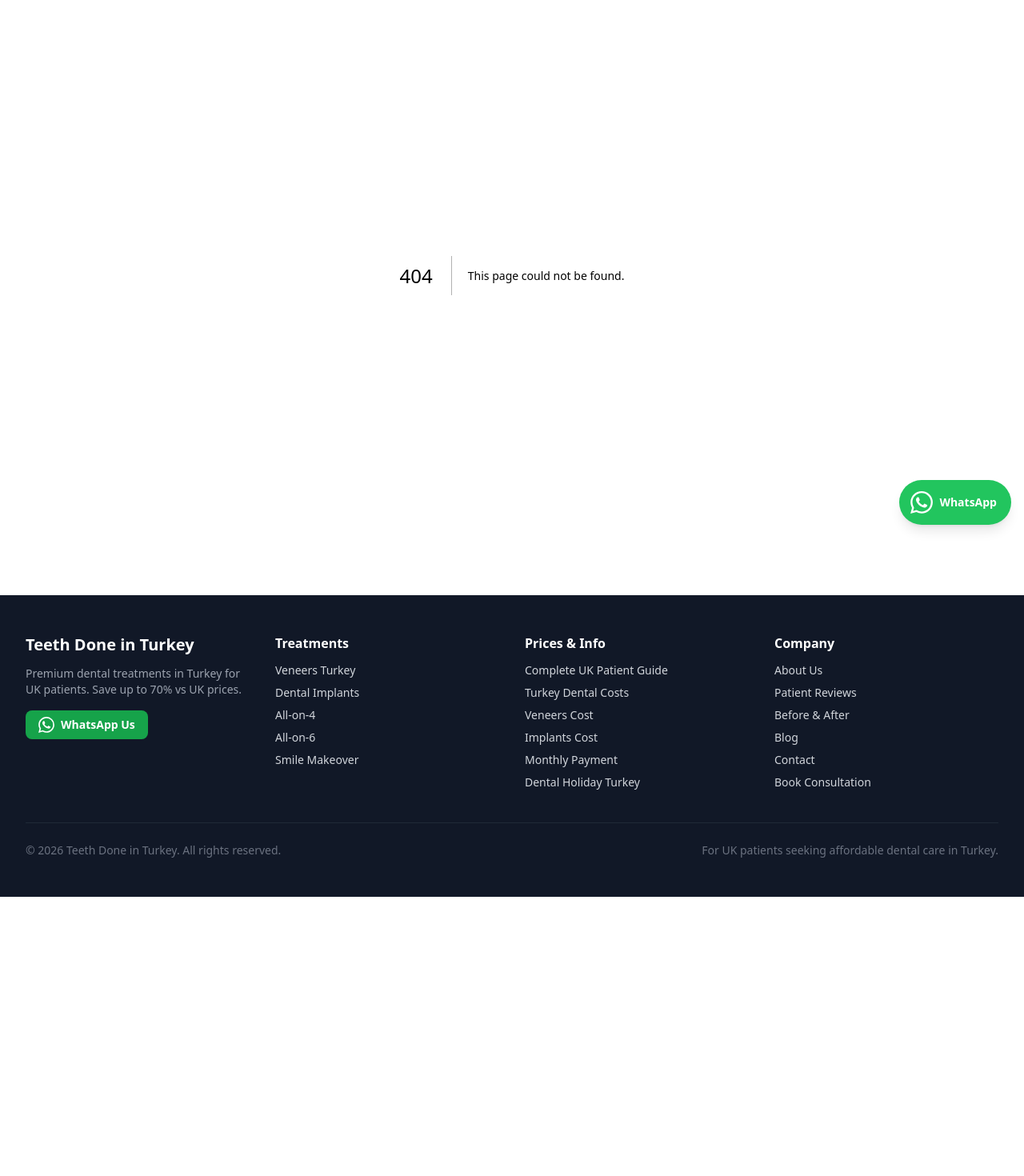
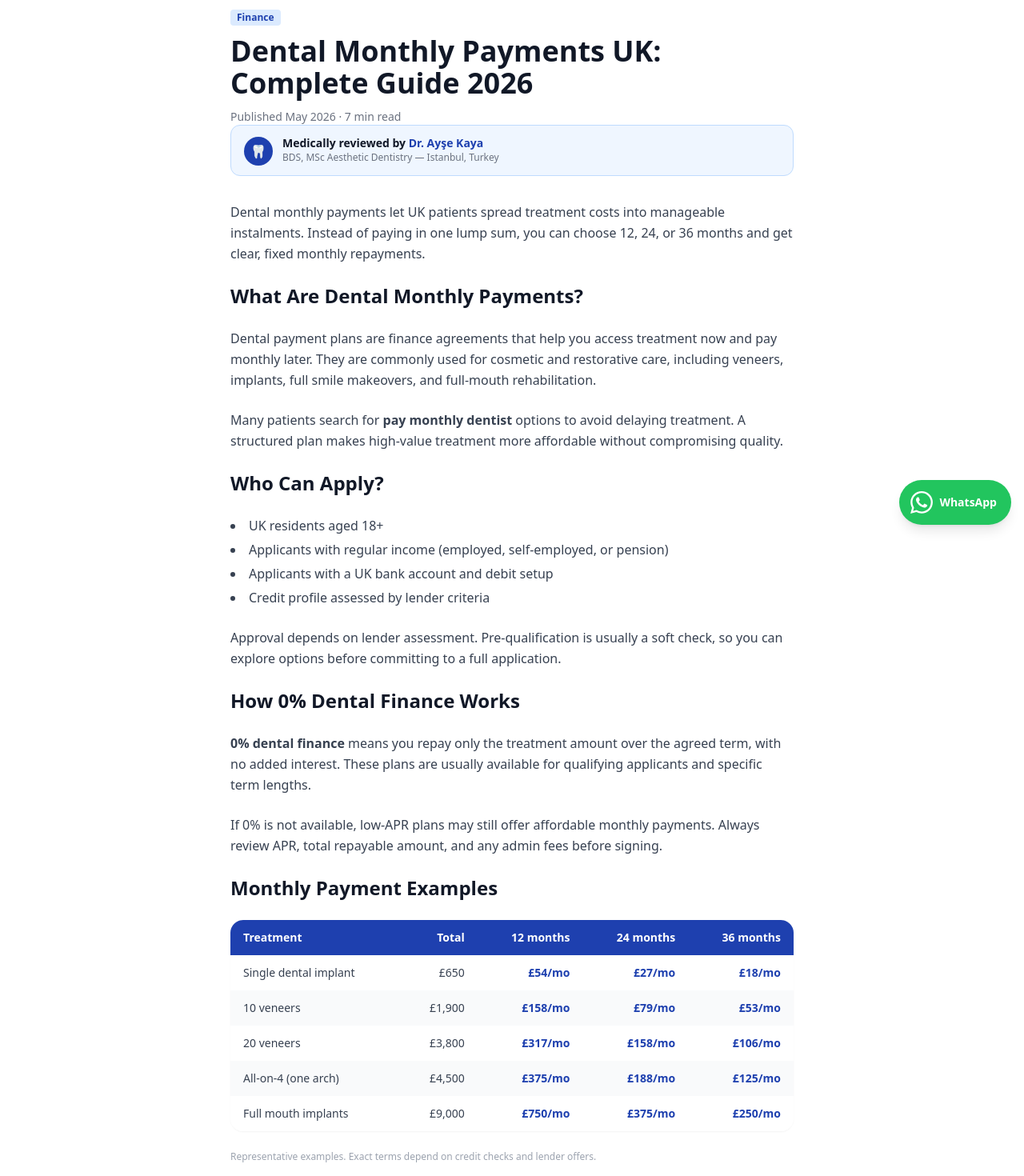
Before and after one commit to digiroiio-lgtm/teethdoneinturkey, a Next.js app: page /dental-monthly-payments-uk in a window 1280 px wide. Before the commit this address had no page. Shown: the part 120-1590 px from the top of the page at 80% size. Before the commit the page ends 1241 px from the top, so only its background shows below. Built offline with nearby package versions, Linux system fonts and the light colour scheme.

Commit message:
Add Dental Monthly Payments UK pillar page

```diff
--- a/src/app/blog/page.tsx
+++ b/src/app/blog/page.tsx
@@ -11,6 +11,7 @@ export const metadata: Metadata = {
 
 const posts = [
   // Finance cluster (growth hack - highlighted)
+  { href: "/dental-monthly-payments-uk", title: "Dental Monthly Payments UK: Complete Guide 2026", excerpt: "The pillar guide to dental monthly payments, 0% finance, eligibility, examples and application steps for UK patients.", date: "May 2026", tag: "Finance" },
   { href: "/blog/can-you-pay-monthly-for-teeth-in-turkey", title: "Can You Pay Monthly for Teeth in Turkey?", excerpt: "Yes — spread the cost of dental treatment in Turkey from £82/month with UK-based finance plans.", date: "January 2026", tag: "Finance" },
   { href: "/blog/dental-treatment-turkey-payment-plans", title: "Dental Treatment Turkey Payment Plans", excerpt: "How payment plans work for Turkey dental treatment. Everything UK patients need to know about spreading costs.", date: "January 2026", tag: "Finance" },
   { href: "/blog/finance-dental-implants-turkey-uk-patients", title: "Finance Dental Implants Turkey – UK Patient Guide", excerpt: "How to finance dental implants in Turkey. Monthly options from £54/month for single implants.", date: "January 2026", tag: "Finance" },
--- /dev/null
+++ b/src/app/dental-monthly-payments-uk/page.tsx
@@ -0,0 +1,153 @@
+import type { Metadata } from "next";
+import Link from "next/link";
+import MedicalReviewBadge from "@/components/MedicalReviewBadge";
+
+export const revalidate = 86400;
+
+export const metadata: Metadata = {
+  alternates: { canonical: "/dental-monthly-payments-uk" },
+  title: "Dental Monthly Payments UK: Complete Guide 2026",
+  description:
+    "Complete guide to dental monthly payments in the UK: pay monthly dentist options, 0% finance, eligibility, monthly examples, and application steps.",
+};
+
+const monthlyExamples = [
+  { treatment: "Single dental implant", total: "£650", m12: "£54/mo", m24: "£27/mo", m36: "£18/mo" },
+  { treatment: "10 veneers", total: "£1,900", m12: "£158/mo", m24: "£79/mo", m36: "£53/mo" },
+  { treatment: "20 veneers", total: "£3,800", m12: "£317/mo", m24: "£158/mo", m36: "£106/mo" },
+  { treatment: "All-on-4 (one arch)", total: "£4,500", m12: "£375/mo", m24: "£188/mo", m36: "£125/mo" },
+  { treatment: "Full mouth implants", total: "£9,000", m12: "£750/mo", m24: "£375/mo", m36: "£250/mo" },
+];
+
+export default function DentalMonthlyPaymentsUkPage() {
+  return (
+    <article className="py-16 bg-white">
+      <div className="max-w-3xl mx-auto px-4 sm:px-6 lg:px-8">
+        <div className="mb-8">
+          <span className="inline-block bg-blue-100 text-[#1e40af] text-xs font-semibold px-2 py-0.5 rounded mb-3">Finance</span>
+          <h1 className="text-3xl sm:text-4xl font-extrabold text-gray-900 mb-3">Dental Monthly Payments UK: Complete Guide 2026</h1>
+          <p className="text-gray-500 text-sm">Published May 2026 · 7 min read</p>
+          <MedicalReviewBadge />
+        </div>
+
+        <div className="space-y-6 text-gray-700 leading-relaxed">
+          <p>
+            Dental monthly payments let UK patients spread treatment costs into manageable instalments. Instead of paying in one lump sum, you can choose
+            12, 24, or 36 months and get clear, fixed monthly repayments.
+          </p>
+
+          <h2 className="text-2xl font-bold text-gray-900 mt-8 mb-4">What Are Dental Monthly Payments?</h2>
+          <p>
+            Dental payment plans are finance agreements that help you access treatment now and pay monthly later. They are commonly used for cosmetic and
+            restorative care, including veneers, implants, full smile makeovers, and full-mouth rehabilitation.
+          </p>
+          <p>
+            Many patients search for <strong>pay monthly dentist</strong> options to avoid delaying treatment. A structured plan makes high-value treatment more
+            affordable without compromising quality.
+          </p>
+
+          <h2 className="text-2xl font-bold text-gray-900 mt-8 mb-4">Who Can Apply?</h2>
+          <ul className="list-disc list-inside space-y-1">
+            <li>UK residents aged 18+</li>
+            <li>Applicants with regular income (employed, self-employed, or pension)</li>
+            <li>Applicants with a UK bank account and debit setup</li>
+            <li>Credit profile assessed by lender criteria</li>
+          </ul>
+          <p>
+            Approval depends on lender assessment. Pre-qualification is usually a soft check, so you can explore options before committing to a full
+            application.
+          </p>
+
+          <h2 className="text-2xl font-bold text-gray-900 mt-8 mb-4">How 0% Dental Finance Works</h2>
+          <p>
+            <strong>0% dental finance</strong> means you repay only the treatment amount over the agreed term, with no added interest. These plans are usually
+            available for qualifying applicants and specific term lengths.
+          </p>
+          <p>
+            If 0% is not available, low-APR plans may still offer affordable monthly payments. Always review APR, total repayable amount, and any admin fees
+            before signing.
+          </p>
+
+          <h2 className="text-2xl font-bold text-gray-900 mt-8 mb-4">Monthly Payment Examples</h2>
+          <div className="overflow-x-auto rounded-2xl shadow-sm">
+            <table className="w-full bg-white text-sm">
+              <thead>
+                <tr className="bg-[#1e40af] text-white">
+                  <th className="px-4 py-3 text-left">Treatment</th>
+                  <th className="px-4 py-3 text-right">Total</th>
+                  <th className="px-4 py-3 text-right">12 months</th>
+                  <th className="px-4 py-3 text-right">24 months</th>
+                  <th className="px-4 py-3 text-right">36 months</th>
+                </tr>
+              </thead>
+              <tbody>
+                {monthlyExamples.map((item, i) => (
+                  <tr key={item.treatment} className={i % 2 === 0 ? "bg-white" : "bg-gray-50"}>
+                    <td className="px-4 py-3 font-medium">{item.treatment}</td>
+                    <td className="px-4 py-3 text-right">{item.total}</td>
+                    <td className="px-4 py-3 text-right text-[#1e40af] font-bold">{item.m12}</td>
+                    <td className="px-4 py-3 text-right text-[#1e40af] font-bold">{item.m24}</td>
+                    <td className="px-4 py-3 text-right text-[#1e40af] font-bold">{item.m36}</td>
+                  </tr>
+                ))}
+              </tbody>
+            </table>
+          </div>
+          <p className="text-xs text-gray-400">Representative examples. Exact terms depend on credit checks and lender offers.</p>
+
+          <h2 className="text-2xl font-bold text-gray-900 mt-8 mb-4">Application Process</h2>
+          <ol className="space-y-2 list-decimal list-inside">
+            <li>Get your treatment plan and total price</li>
+            <li>Complete a 60-second pre-qualification form</li>
+            <li>Compare available dental payment plans</li>
+            <li>Submit full application and ID details</li>
+            <li>Sign agreement and schedule treatment</li>
+          </ol>
+
+          <h2 className="text-2xl font-bold text-gray-900 mt-8 mb-4">FAQs</h2>
+          <div className="space-y-3">
+            {[
+              {
+                q: "Can I get dental finance with bad credit?",
+                a: "Some specialist lenders consider a wide range of profiles. Approval is never guaranteed, but pre-qualification helps you check options quickly.",
+              },
+              {
+                q: "Is there a minimum or maximum amount?",
+                a: "Most lenders set limits. Your available amount depends on provider criteria and affordability checks.",
+              },
+              {
+                q: "Can I settle early?",
+                a: "Many plans allow early settlement. Check your agreement terms for any early repayment conditions.",
+              },
+            ].map(faq => (
+              <div key={faq.q} className="bg-gray-50 rounded-xl p-4 border border-gray-200">
+                <p className="font-semibold text-gray-900 text-sm mb-1">{faq.q}</p>
+                <p className="text-gray-600 text-sm">{faq.a}</p>
+              </div>
+            ))}
+          </div>
+
+          <div className="mt-8 p-6 bg-[#1e40af] text-white rounded-2xl">
+            <p className="font-bold text-xl mb-2">Check your monthly payment options</p>
+            <p className="text-blue-200 mb-4">Soft credit check. Instant decision. No obligation.</p>
+            <Link href="/book-consultation" className="inline-block bg-white text-[#1e40af] px-6 py-3 rounded-xl font-bold hover:bg-blue-50 transition-colors">
+              Pre-Qualify Free
+            </Link>
+          </div>
+
+          <div className="mt-4 p-5 bg-gray-50 rounded-2xl border border-gray-200">
+            <p className="font-semibold text-gray-900 mb-2">Finance Cluster Links:</p>
+            <ul className="space-y-1 text-sm">
+              <li><Link href="/finance-options-uk" className="text-[#1e40af] hover:underline">→ Dental Finance UK</Link></li>
+              <li><Link href="/blog/finance-dental-implants-turkey-uk-patients" className="text-[#1e40af] hover:underline">→ Dental Implants Finance</Link></li>
+              <li><Link href="/blog/can-you-pay-monthly-for-veneers-turkey" className="text-[#1e40af] hover:underline">→ Veneers Finance</Link></li>
+              <li><Link href="/blog/can-you-pay-monthly-for-teeth-in-turkey" className="text-[#1e40af] hover:underline">→ Turkey Teeth Finance</Link></li>
+              <li><Link href="/price-calculator" className="text-[#1e40af] hover:underline">→ Dental Payment Calculator</Link></li>
+              <li><Link href="/blog/dental-tourism-finance-explained" className="text-[#1e40af] hover:underline">→ 0% Dental Finance UK Explained</Link></li>
+            </ul>
+          </div>
+        </div>
+      </div>
+    </article>
+  );
+}
--- a/src/app/sitemap.ts
+++ b/src/app/sitemap.ts
@@ -23,6 +23,7 @@ export default function sitemap(): MetadataRoute.Sitemap {
     '/prices/all-on-6-dental-implants-turkey-package',
     '/prices/hollywood-smile-turkey-package',
     '/monthly-payment',
+    '/dental-monthly-payments-uk',
     '/reviews',
     '/before-after',
     '/travel-to-turkey',
```
